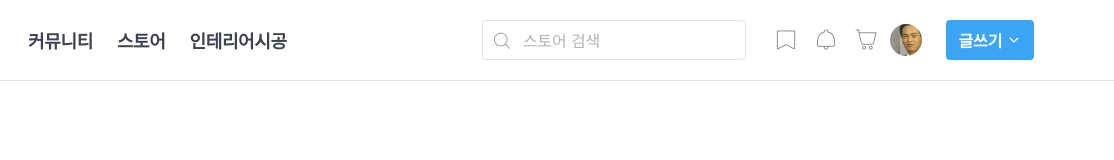
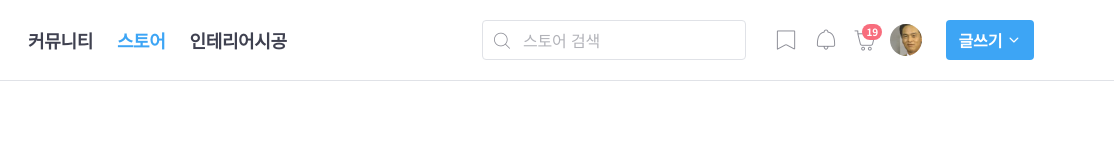
Before and after one commit to liswktjs/tomorrowHouse, a website: page index.html in a window 1280 px wide. Shown: the full height of the page, 166-1280 px from the left. Drawn offline with Linux system fonts and the light colour scheme; files whose address does not match are found by name.

Commit message:
🚧  handle button status styles and create a badge

```diff
--- a/index.html
+++ b/index.html
@@ -100,10 +100,11 @@
 
                   <a
                     href="/"
-                    class="gnb-icon-button"
+                    class="gnb-icon-button is-cart"
                     aria-label="장바구니로 이동"
                   >
                     <i class="ic-cart"></i>
+                    <strong class="badge">19</strong>
                   </a>
 
                   <button
--- a/styles/components/_gnb-icon-buttons.scss
+++ b/styles/components/_gnb-icon-buttons.scss
@@ -1,10 +1,14 @@
 .gnb-icon-button {
+  $badge-size: 16px;
+
   @include flexbox;
+  position: relative;
   width: 32px;
   height: 32px;
   font-size: 24px;
   color: $secondary;
-  transition: color 200ms ease-in-out;
+  border-radius: 50%;
+  transition: color 200ms ease-in-out, background-color 200ms ease-in-out;
 
   &.is-menu {
     color: $blue;
@@ -12,8 +16,37 @@
       color: $blue-dark;
     }
   }
-
+  &.is-cart {
+    i {
+      position: relative;
+      top: 1px;
+      right: 1px;
+    }
+  }
   &:active {
     color: $primary;
   }
+
+  .badge {
+    position: absolute;
+    top: 0;
+    right: 0;
+    display: block;
+    min-width: $badge-size;
+    height: $badge-size;
+    padding: 0 4px;
+    font-size: 10px;
+    line-height: 16px;
+    letter-spacing: -0.01em;
+    border-radius: $badge-size / 2;
+    text-align: center;
+    background-color: $red;
+    color: $white;
+  }
+  @include responsive(T) {
+    &:hover {
+      color: $white;
+      background-color: $blue;
+    }
+  }
 }
```
Also changed, not shown: style.css, 1 other file.
